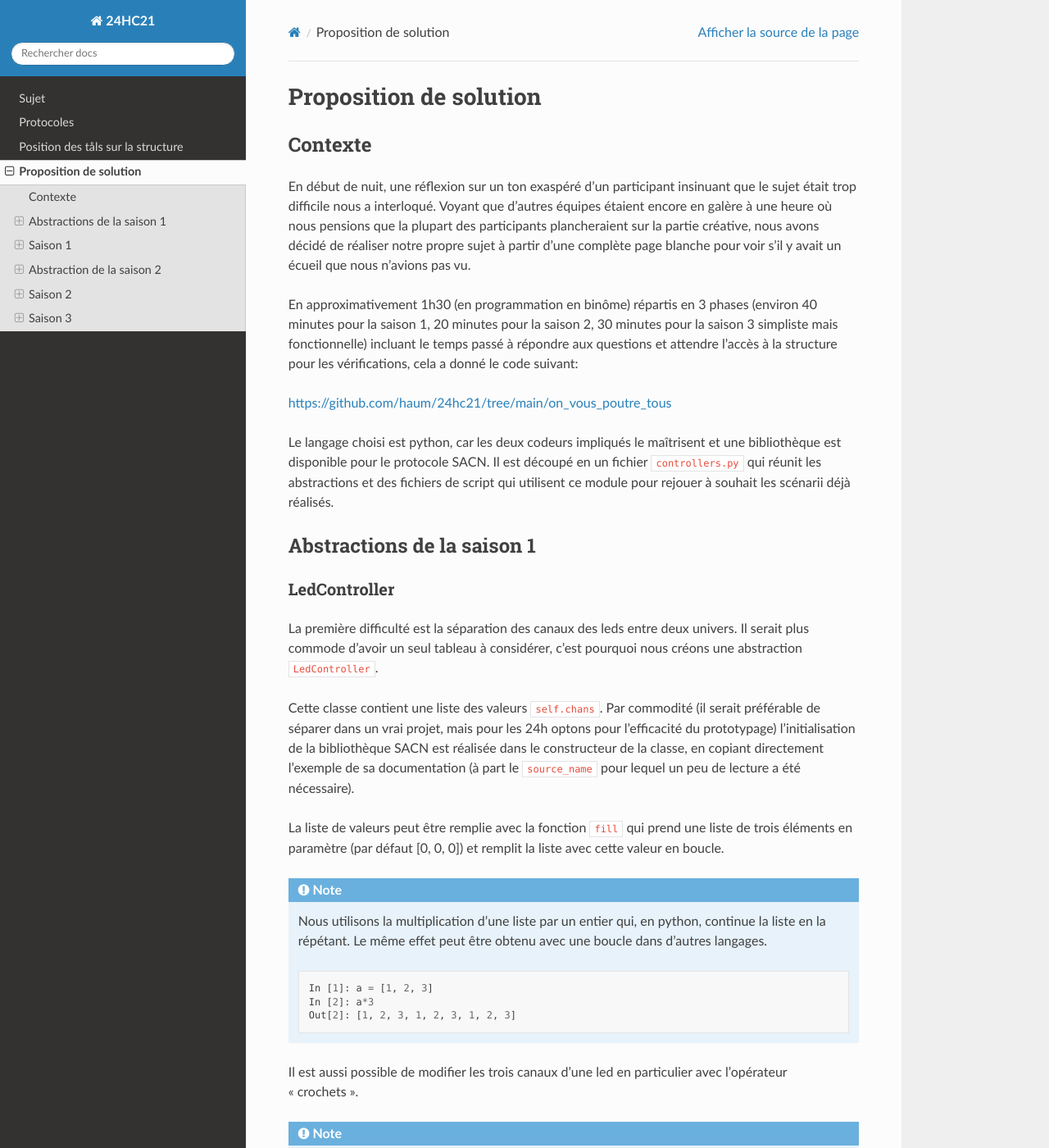
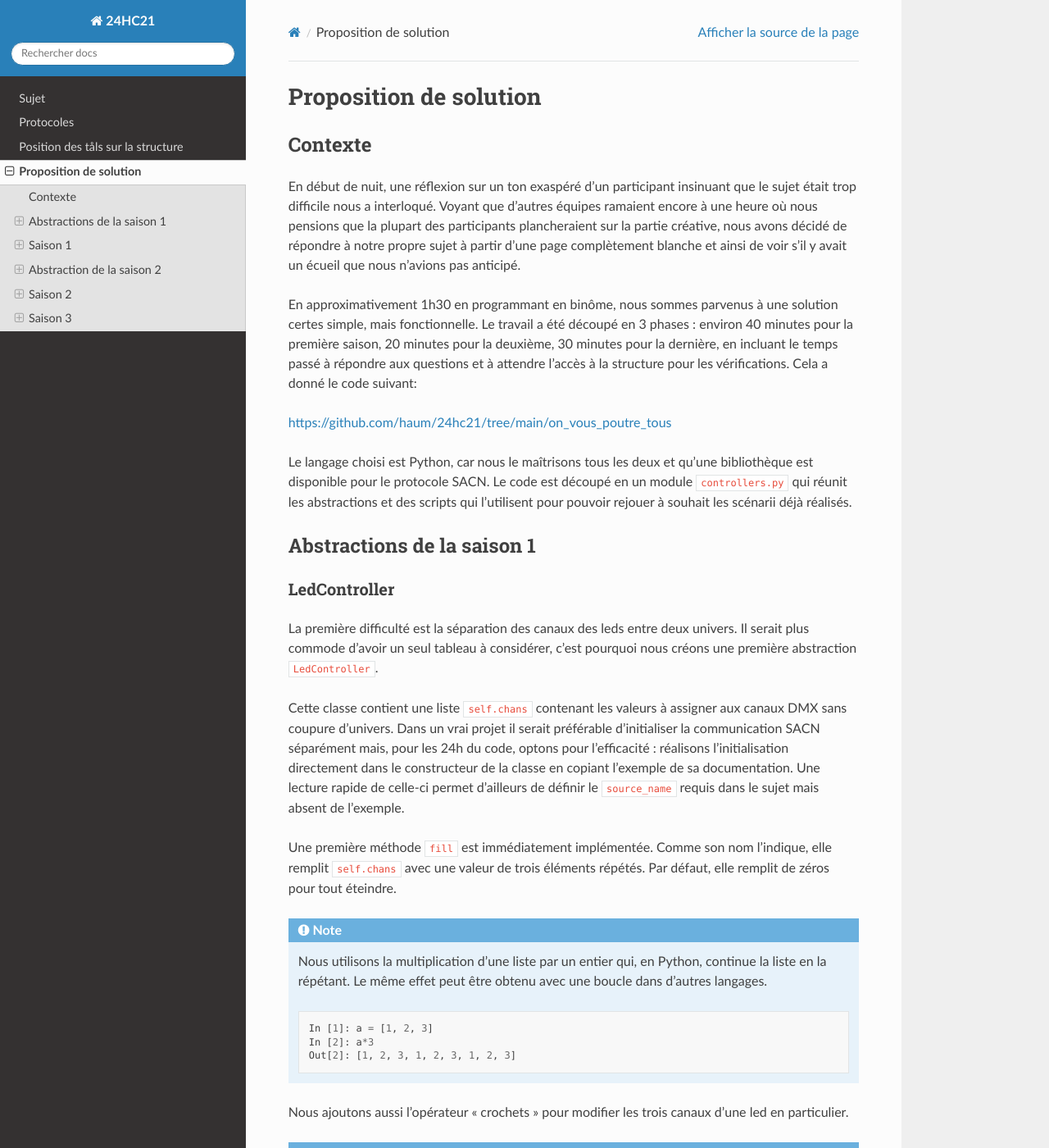
Before and after one commit to haum/24hc21, a Sphinx documentation site: the page built from documentation/solution.rst, in a window 1280 px wide and 1400 px high. Shown: the whole window at 82% size. Built offline with Sphinx 7.4.7 and the Read the Docs theme 2.0.0, drawn with Linux system fonts in a browser that asks for light colours; some of the changed text lies outside the part shown.

Commit message:
Corrections in solution.rst

```diff
--- a/documentation/solution.rst
+++ b/documentation/solution.rst
@@ -5,24 +5,25 @@ Contexte
 --------
 
 En début de nuit, une réflexion sur un ton exaspéré d'un participant insinuant
-que le sujet était trop difficile nous a interloqué. Voyant que d'autres équipes
-étaient encore en galère à une heure où nous pensions que la plupart des
-participants plancheraient sur la partie créative, nous avons décidé de réaliser
-notre propre sujet à partir d'une complète page blanche pour voir s'il y avait
-un écueil que nous n'avions pas vu.
+que le sujet était trop difficile nous a interloqué. Voyant que d'autres
+équipes ramaient encore à une heure où nous pensions que la plupart des
+participants plancheraient sur la partie créative, nous avons décidé de
+répondre à notre propre sujet à partir d'une page complètement blanche et ainsi
+de voir s'il y avait un écueil que nous n'avions pas anticipé.
 
-En approximativement 1h30 (en programmation en binôme) répartis en 3 phases
-(environ 40 minutes pour la saison 1, 20 minutes pour la saison 2, 30 minutes
-pour la saison 3 simpliste mais fonctionnelle) incluant le temps passé à
-répondre aux questions et attendre l'accès à la structure pour les
-vérifications, cela a donné le code suivant:
+En approximativement 1h30 en programmant en binôme, nous sommes parvenus à une
+solution certes simple, mais fonctionnelle. Le travail a été découpé en 3
+phases : environ 40 minutes pour la première saison, 20 minutes pour la
+deuxième, 30 minutes pour la dernière, en incluant le temps passé à répondre
+aux questions et à attendre l'accès à la structure pour les vérifications. Cela
+a donné le code suivant:
 
 https://github.com/haum/24hc21/tree/main/on_vous_poutre_tous
 
-Le langage choisi est python, car les deux codeurs impliqués le maîtrisent et
-une bibliothèque est disponible pour le protocole SACN. Il est découpé en un
-fichier ``controllers.py`` qui réunit les abstractions et des fichiers de script
-qui utilisent ce module pour rejouer à souhait les scénarii déjà réalisés.
+Le langage choisi est Python, car nous le maîtrisons tous les deux et qu'une
+bibliothèque est disponible pour le protocole SACN. Le code est découpé en un
+module ``controllers.py`` qui réunit les abstractions et des scripts qui
+l'utilisent pour pouvoir rejouer à souhait les scénarii déjà réalisés.
 
 Abstractions de la saison 1
 ---------------------------
@@ -30,24 +31,25 @@ Abstractions de la saison 1
 LedController
 '''''''''''''
 
-La première difficulté est la séparation des canaux des leds entre deux univers.
-Il serait plus commode d'avoir un seul tableau à considérer, c'est pourquoi nous
-créons une abstraction ``LedController``.
+La première difficulté est la séparation des canaux des leds entre deux
+univers. Il serait plus commode d'avoir un seul tableau à considérer, c'est
+pourquoi nous créons une première abstraction ``LedController``.
 
-Cette classe contient une liste des valeurs ``self.chans``. Par commodité (il
-serait préférable de séparer dans un vrai projet, mais pour les 24h optons pour
-l'efficacité du prototypage) l'initialisation de la bibliothèque SACN est
-réalisée dans le constructeur de la classe, en copiant directement l'exemple de
-sa documentation (à part le ``source_name`` pour lequel un peu de lecture a été
-nécessaire).
+Cette classe contient une liste ``self.chans`` contenant les valeurs à assigner
+aux canaux DMX sans coupure d'univers. Dans un vrai projet il serait préférable
+d'initialiser la communication SACN séparément mais, pour les 24h du code,
+optons pour l'efficacité : réalisons l'initialisation directement dans le
+constructeur de la classe en copiant l'exemple de sa documentation. Une lecture
+rapide de celle-ci permet d'ailleurs de définir le ``source_name`` requis dans
+le sujet mais absent de l'exemple.
 
-La liste de valeurs peut être remplie avec la fonction ``fill`` qui prend une
-liste de trois éléments en paramètre (par défaut [0, 0, 0]) et remplit la liste
-avec cette valeur en boucle.
+Une première méthode ``fill`` est immédiatement implémentée. Comme son nom
+l'indique, elle remplit ``self.chans`` avec une valeur de trois éléments
+répétés. Par défaut, elle remplit de zéros pour tout éteindre.
 
 .. note::
 
-   Nous utilisons la multiplication d'une liste par un entier qui, en python,
+   Nous utilisons la multiplication d'une liste par un entier qui, en Python,
    continue la liste en la répétant. Le même effet peut être obtenu avec une
    boucle dans d'autres langages.
 
@@ -57,16 +59,16 @@ avec cette valeur en boucle.
         In [2]: a*3
         Out[2]: [1, 2, 3, 1, 2, 3, 1, 2, 3]
 
-Il est aussi possible de modifier les trois canaux d'une led en particulier avec
-l'opérateur "crochets".
+Nous ajoutons aussi l'opérateur "crochets" pour modifier les trois canaux d'une
+led en particulier.
 
 .. note::
 
-   En python, il est possible de définir l'opérateur "crochets" sur une classe
-   en définissant la fonction ``__setitem__(self, k, v)`` où ``k`` contiendra la
-   valeur passée entre crochets et ``v`` la valeur à affecter. Une fonction
-   classique aurait pu être utilisée, toutefois cet opérateur rend le code assez
-   naturel à la lecture (e.g. ``leds[3] = [255, 0, 0]``).
+   En Python, il est possible de définir l'opérateur "crochets" sur une classe
+   en définissant la fonction ``__setitem__(self, k, v)`` où ``k`` contiendra
+   la valeur passée entre crochets et ``v`` la valeur à affecter. Une méthode
+   classique aurait pu être utilisée, toutefois cet opérateur rend le code
+   assez naturel à la lecture (ex. ``leds[3] = [255, 0, 0]``).
 
    Ici, nous utilisons aussi l'opérateur "crochets" de la liste qui accepte un
    intervalle pour remplacer une partie de ses éléments. Nous aurions aussi pu
@@ -80,15 +82,16 @@ l'opérateur "crochets".
         In [3]: b
         Out[3]: [1, 2, 3, 0, 0, 0]
 
-Enfin, une fonction ``blit`` permet de transformer notre représentation commode
-dans le formaliste de la bibliothèque qui va se charger d'envoyer les valeurs.
-Il s'agit simplement ici de copier une partie du tableau dans le tableau de
-l'univers 1 et l'autre partie dans celui de l'univers 2, ce qui est fait avec
-une indexation par intervalles mais pourrait être fait avec une boucle ou une
-fonction de copie dans des langages n'ayant pas cette expressivité.
+Nous ajoutons également une méthode ``blit`` qui permet de transformer notre
+représentation commode dans le formaliste de la bibliothèque qui va se charger
+d'envoyer les valeurs. Il s'agit simplement ici de copier une partie du tableau
+dans le tableau de l'univers 1 et l'autre partie dans celui de l'univers 2, ce
+qui est fait avec une indexation par intervalles mais pourrait être fait avec
+une boucle ou une fonction de copie dans des langages n'ayant pas cette
+expressivité.
 
-Une fonction ``stop`` permet de remettre les canaux à zéro et arrêter le thread
-d'envoi de la bibliothèque SACN.
+Une dernière méthode ``stop`` permet de remettre les canaux à zéro et arrêter
+le thread d'envoi de la bibliothèque SACN.
 
 .. important::
 
@@ -150,8 +154,8 @@ retiré une unité, car le tableau de la documentation commence à 1 là où not
 code indexe en partant de 0.
 
 Au passage, nous ajoutons un attribut ``autoblit`` permettant de ne pas oublier
-d'appeler la fonction ``blit`` et ajoutons des fonctions qui renvoient vers
-celles des classes membres (une version plus propre serait à envisager dans un
+d'appeler la méthode ``blit`` et ajoutons des méthodes qui renvoient vers
+celles des classes membres (une version plus propre serait à envisager dans le
 contexte d'un vrai projet).
 
 Saison 1
@@ -180,9 +184,9 @@ l'interactivité en console, par une demande de saisie.
 
 La fonction ``input`` renvoie la chaîne de caractères saisie à laquelle nous
 appliquons la fonction ``split`` qui revoie une liste de chaînes découpées
-d'après le caractère demandé (par défaut un blanc: espace, tabulation, etc.).
-Nous appliquons la fonction ``int`` qui transforme une chaine en entier à chacun
-des éléments de la liste grâce à la fonction ``map``. Finalement, nous
+d'après le caractère demandé (par défaut un blanc : espace, tabulation, etc.).
+Nous appliquons la fonction ``int`` qui transforme une chaine en entier à
+chacun des éléments de la liste grâce à la fonction ``map``. Finalement, nous
 appliquons la fonction ``tuple`` pour avoir un objet concret.
 
 .. note::
@@ -236,7 +240,7 @@ La réception fait appel à la fonction ``select.select`` qui retourne une liste
 vide s'il n'y a rien à lire au bout d'un moment. Idéalement, cette fonction
 prend l'ensemble des descripteurs à lire (ou écrire) afin d'attendre un
 évènement sur l'un ou plusieurs d'entre eux, mais dans un contexte tel que les
-24h du code, cette utilisation sous-optimale convient.
+24h du code, notre utilisation sous-optimale convient.
 
 S'il y a quelque chose à lire, la chaîne est découpée avec ``split`` et
 convertie en liste d'entiers.
@@ -278,9 +282,10 @@ un modulo) et allume le tål suivant.
 Épisode 2
 '''''''''
 
-La structure est similaire à l'épisode 1. La fonction ``move`` gère également la
-superposition de deux couleurs et les positions ne sont pas récupérées via des
-globales. La gestion des télécommandes se fait l'une après l'autre.
+La structure est similaire à l'épisode 1. La fonction ``move`` gère également
+la superposition de deux couleurs et les positions sont récupérées via les
+paramètres pour éviter l'emploi de variables globales de l'épisode précédent.
+La gestion des télécommandes se fait l'une après l'autre.
 
 Épisode 3
 '''''''''
@@ -302,4 +307,11 @@ et allumer les tåls sur leur passage. S'il revient sur un tål allumé, le joue
 a perdu et le tål clignote.
 
 Remarquons que la base ressemble beaucoup à l'épisode 2 de la saison 2 qui a
-donc naturellement servi de base.
+donc été naturellement réutilisé. Nous avons remplacé la logique de
+superposition des couleurs par un test de collision pour lequel nous maintenons
+une carte des cases déjà visitées (matrice 4×4×4). Nous avons aussi ajouté une
+animation minimaliste de fin de partie. Remarquez le peu de différences.
+
+Notez qu'en y accordant plus de temps, des animations plus évoluées auraient pu
+être ajoutées : nous avons visé l'efficacité pour pouvoir plus rapidement être
+pleinement disponibles pour répondre à vos questions.
```
Also changed, not shown: other parts of documentation/solution.rst (+31 -30 lines).
